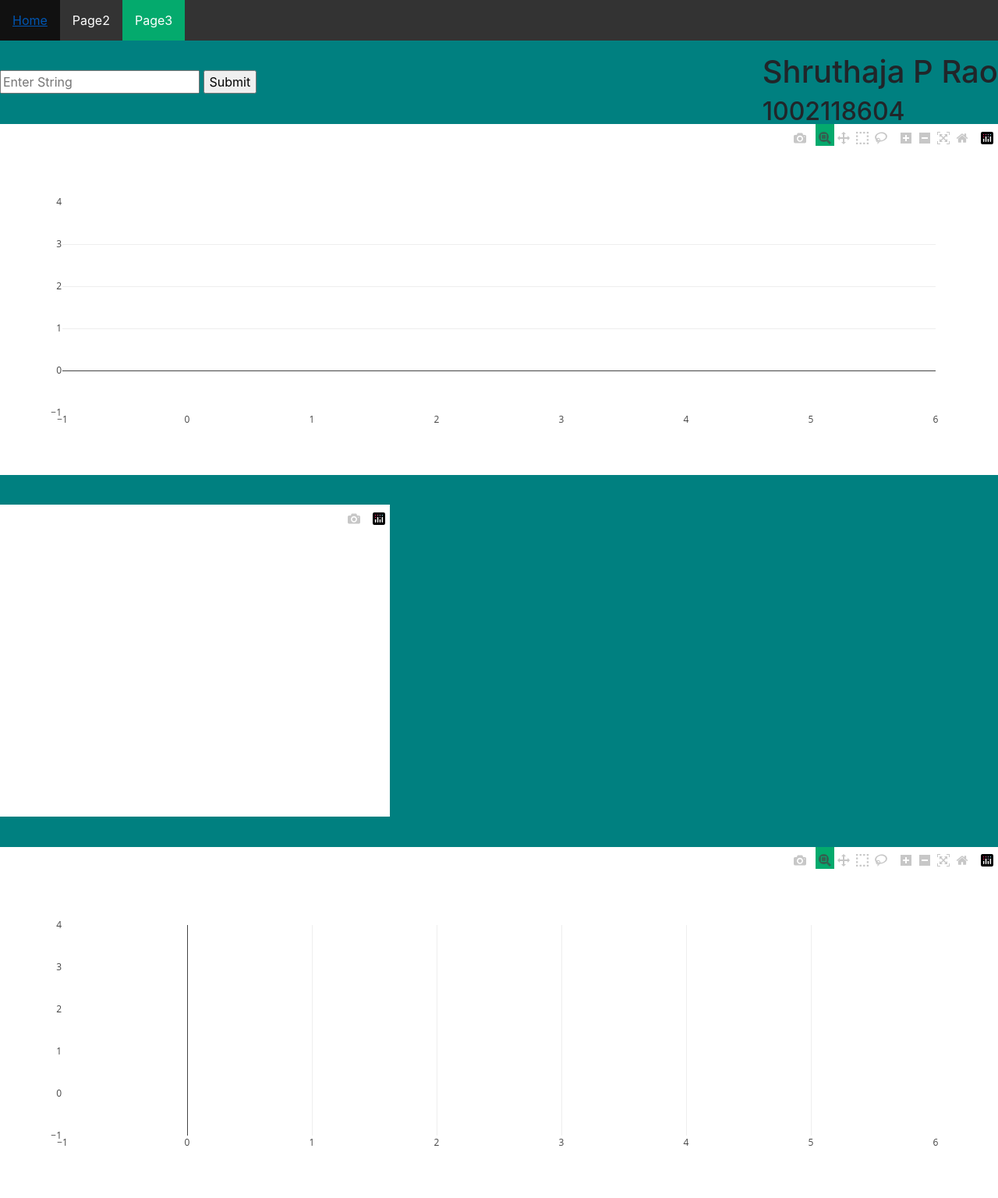
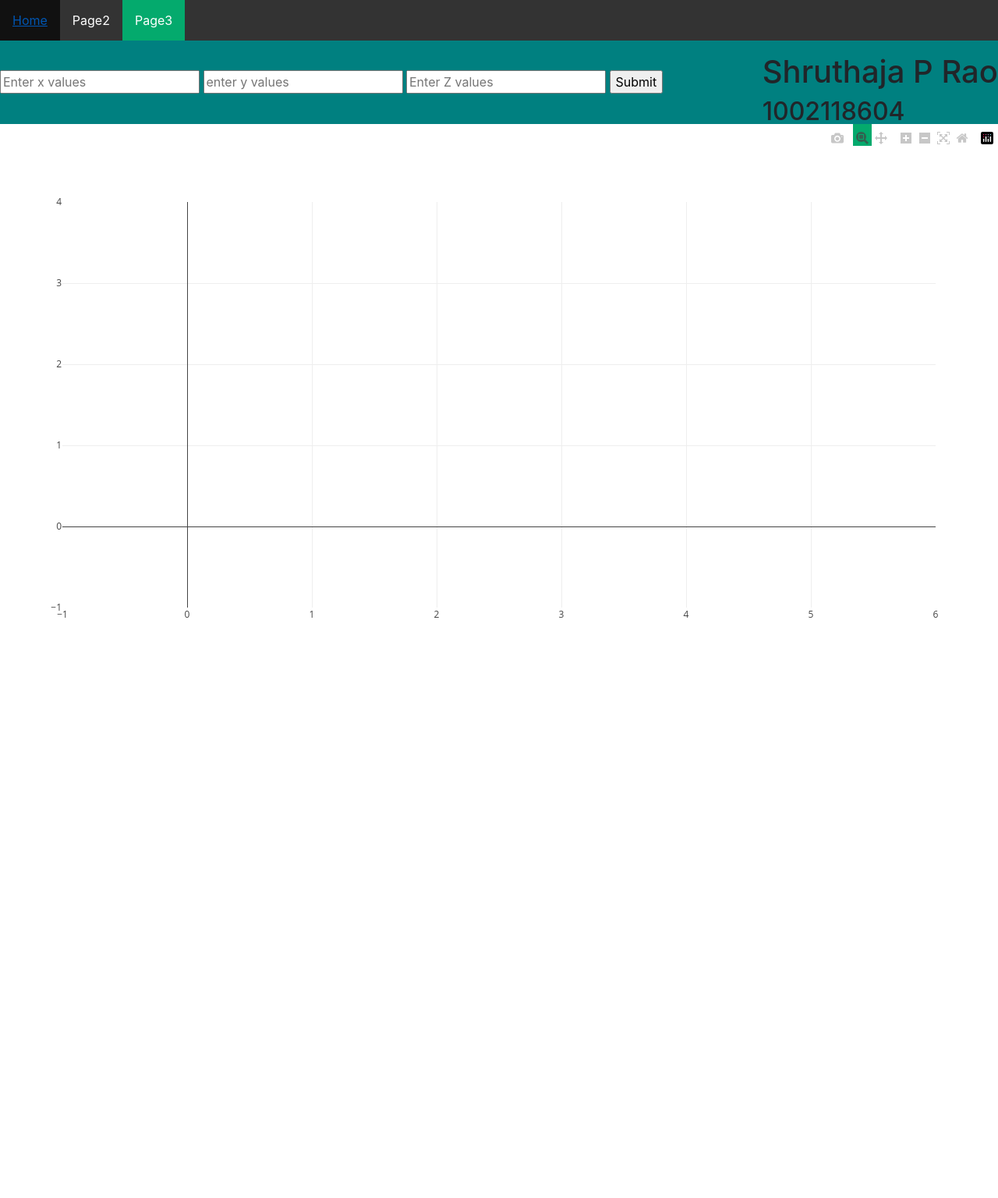
Before and after one commit to Shruthaja/Quiz4CloudComputingUTA, a Flask app: page /page3.html in a window 1280 px wide. Shown: the whole page at 78% size. After the commit the page ends 792 px from the top, so only its background shows below. Run offline with Flask 3, Linux system fonts and the light colour scheme; some libraries are stand-ins or nearby versions.

Commit message:
third task done

```diff
--- a/app.py
+++ b/app.py
@@ -117,16 +117,25 @@
 
 @app.route('/page3.html', methods=['GET', 'POST'])
 def page3():
-    value = ""
-    key = ""
-    d = {}
+    xvalues=[]
+    yvalues=[]
+    color=[]
     if request.method == "POST":
-        s = request.form['string']
-        for i in set(s):
-            d[i] = 0
-        for i in s:
-            d[i] = d[i] + 1
-    return render_template("page3.html", v=list(d.values()), k=list(d.keys()))
+        x = request.form['xvalues']
+        y=request.form['yvalues']
+        z=request.form['zvalues']
+        for i in x.split():
+            xvalues.append(i)
+        for i in y.split():
+            yvalues.append(i)
+        for i in z.split():
+            if(i=="1"):
+                color.append('rgb(0,255,0)')
+            elif(i=="2"):
+                color.append('rgb(0,0,0)')
+            elif(i=="3"):
+                color.append('rgb(255,0,0)')
+    return render_template("page3.html", xvalues=xvalues, yvalues=yvalues,color=color)
 
 
 if __name__ == '__main__':
--- a/templates/page3.html
+++ b/templates/page3.html
@@ -26,62 +26,37 @@
 <div style="margin-top:3%;">
 
     <form action="/page3.html" method="post">
-        <input type="text" placeholder="Enter String" name="string">
+        <input type="text" placeholder="Enter x values" name="xvalues">
+        <input type="text" placeholder="enter y values" name="yvalues">
+        <input type="text" placeholder="Enter Z values" name="zvalues">
         <input type="submit">
     </form>
 </div>
+
+</div>
+
+
+
 <div style="margin-top:3%;" id="myDiv">
-</div>
-<div style="margin-top:3%;" id="myDiv1">
-</div>
-<div style="margin-top:3%;" id="myDiv4">
 </div>
 <script>
 
+var data = [
+  {
 
-var data=[
- {
-    y: {{k|safe}},
-     transforms: [{
-    type: 'sort',
-    target: 'x',
-    order: 'ascending'
-  }],
-    x: {{v}},
-    type: 'histogram',
-    orientation:'h',
+    x:{{xvalues|safe}} ,
+    y:{{yvalues|safe}},
+    mode:'markers',
+    marker:{
+    color:{{color|safe}}
+    },
+    type: 'scatter',
   }
 ];
-
-Plotly.newPlot('myDiv4', data);
-
-var data = [
-  {
-    y: {{k|safe}},
-     transforms: [{
-    type: 'sort',
-    target: 'x',
-    order: 'ascending'
-  }],
-    x: {{v}},
-    type: 'bar',
-    orientation:'h',
-  }
-];
-
-Plotly.newPlot('myDiv', data);
-
-var data = [{
-  values: {{v}},
-  labels: {{k|safe}},
-  type: 'pie'
-}];
-
-var layout = {
-  height: 400,
-  width: 500};
-
-Plotly.newPlot('myDiv1', data, layout);
+console.log(data);
+var layout={
+  height: 700};
+Plotly.newPlot('myDiv', data,layout);
 
 
 </script>
```
